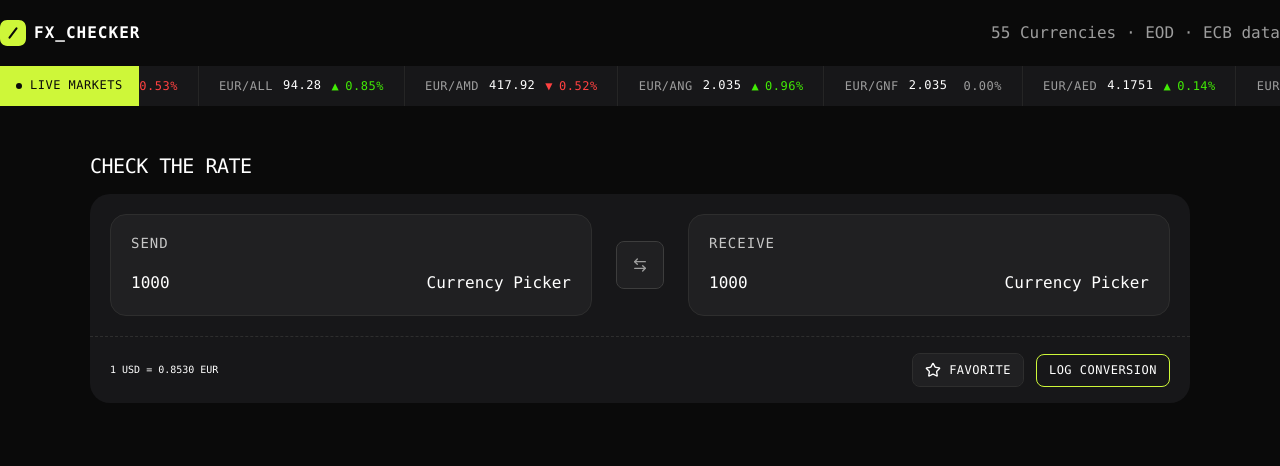
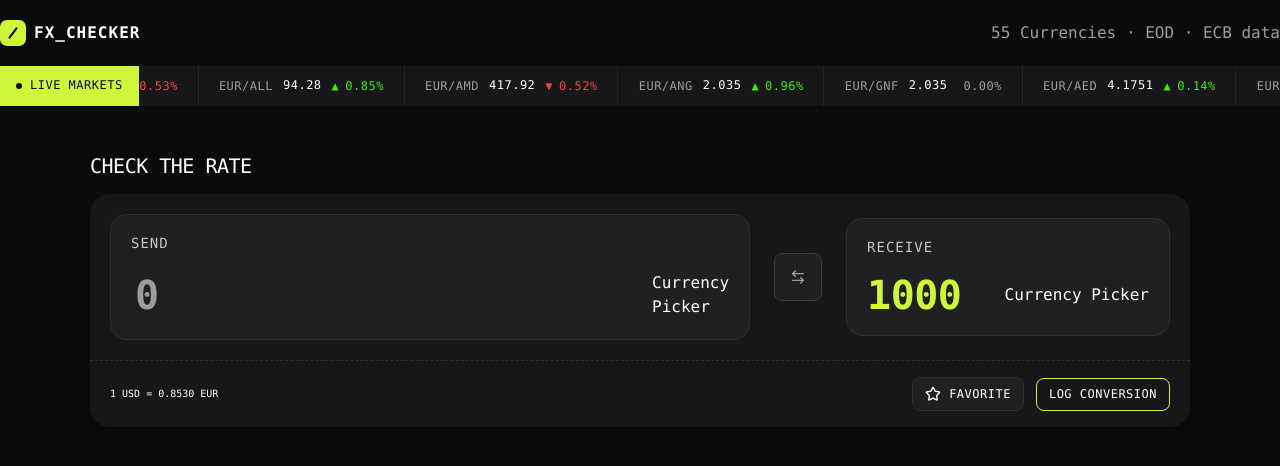
Before and after one commit to SouleymaneSy7/fem-fx-checker-hackaton, a Next.js app: page / in a window 1280 px wide. Shown: the top 466 px of the page. Built offline with nearby package versions, Linux system fonts and the light colour scheme.

Commit message:
feat(converter): wire NumericInput and polish ConverterTop markup

```diff
--- a/src/components/features/converter/converter-top.tsx
+++ b/src/components/features/converter/converter-top.tsx
@@ -1,6 +1,7 @@
 import Container from "@/components/common/container";
 import Title from "@/components/common/title";
 import { ArrowLeftRightIcon } from "@/components/icons";
+import NumericInput from "@/components/shared/numeric-input";
 import { Button } from "@/components/ui/button";
 
 const ConverterTop = () => {
@@ -12,13 +13,13 @@ const ConverterTop = () => {
         </Title>
 
         <div className="flex items-center justify-between gap-step-100">
-          <p>1000</p>
+          <NumericInput />
 
           <p>Currency Picker</p>
         </div>
       </div>
 
-      <Button variant={"secondary"} size={"icon-lg"}>
+      <Button type="button" size={"icon-lg"} variant={"secondary"}>
         <ArrowLeftRightIcon />
       </Button>
 
@@ -28,7 +29,7 @@ const ConverterTop = () => {
         </Title>
 
         <div className="flex items-center justify-between gap-step-100">
-          <p>1000</p>
+          <p className="preset-1 text-primary">1000</p>
 
           <p>Currency Picker</p>
         </div>
```
